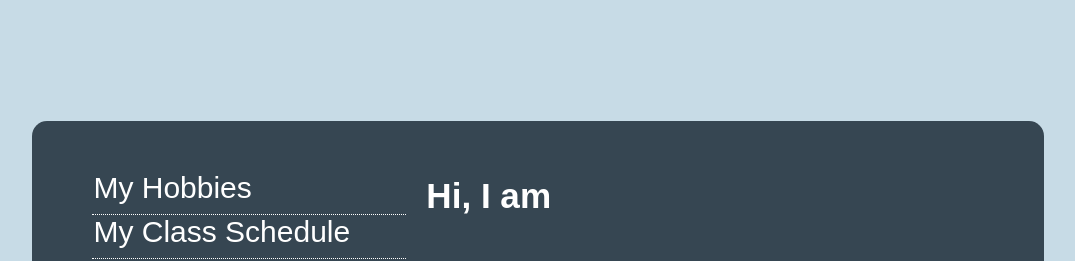
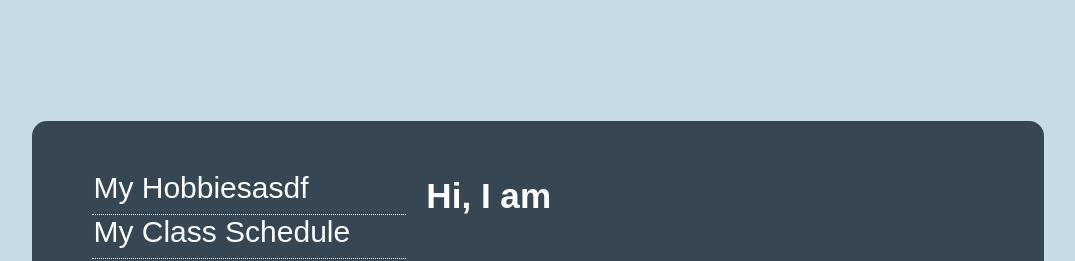
Before and after one commit to zachhh14/Introduction-of-me, a plain HTML site: page index.html in a window 1280 px wide. Shown: the top 261 px of the page, without its empty margins (102-1177 px from the left). Drawn offline with Linux system fonts and the light colour scheme.

Commit message:
testing1

```diff
--- a/index.html
+++ b/index.html
@@ -14,7 +14,7 @@
             <div class="box-1">
                 <div id="main-selection">
                     <ul class="my-list">
-                        <li><a href="../Blog/index.html">My Hobbies</a></li>
+                        <li><a href="../Blog/index.html">My Hobbiesasdf</a></li>
                         <li><a href="/ClassSchedule/index.html">My Class Schedule</a></li>
                         <li><a href="/Inspirational Quotations and Videos/index.html">Inspirational Quotes</a></li>
                         <li><a href="/Aboutme/index.html">About Me</a></li>
```
